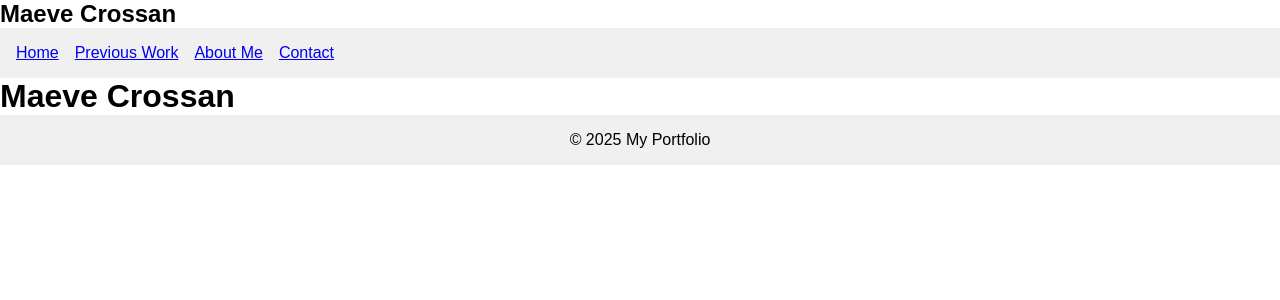
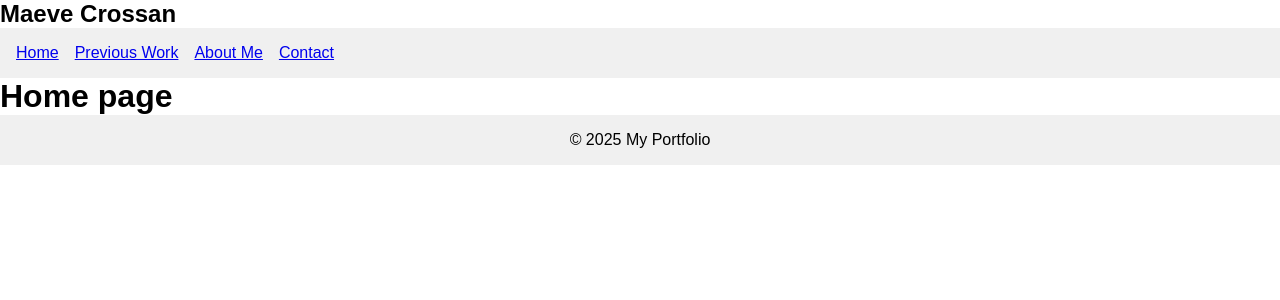
Before and after one commit to maevecrossan/my-portfolio, a Next.js app: page / in a window 1280 px wide. Shown: the top 300 px of the page. Built offline with nearby package versions, Linux system fonts and the light colour scheme.

Commit message:
Update home page title.

```diff
--- a/src/app/page.js
+++ b/src/app/page.js
@@ -1,7 +1,7 @@
 import Image from "next/image";
 
 export default function Homepage() {
-    return <h1> Maeve Crossan </h1>
+    return <h1> Home page </h1>
 }
 
 // export default function Home() {
```
